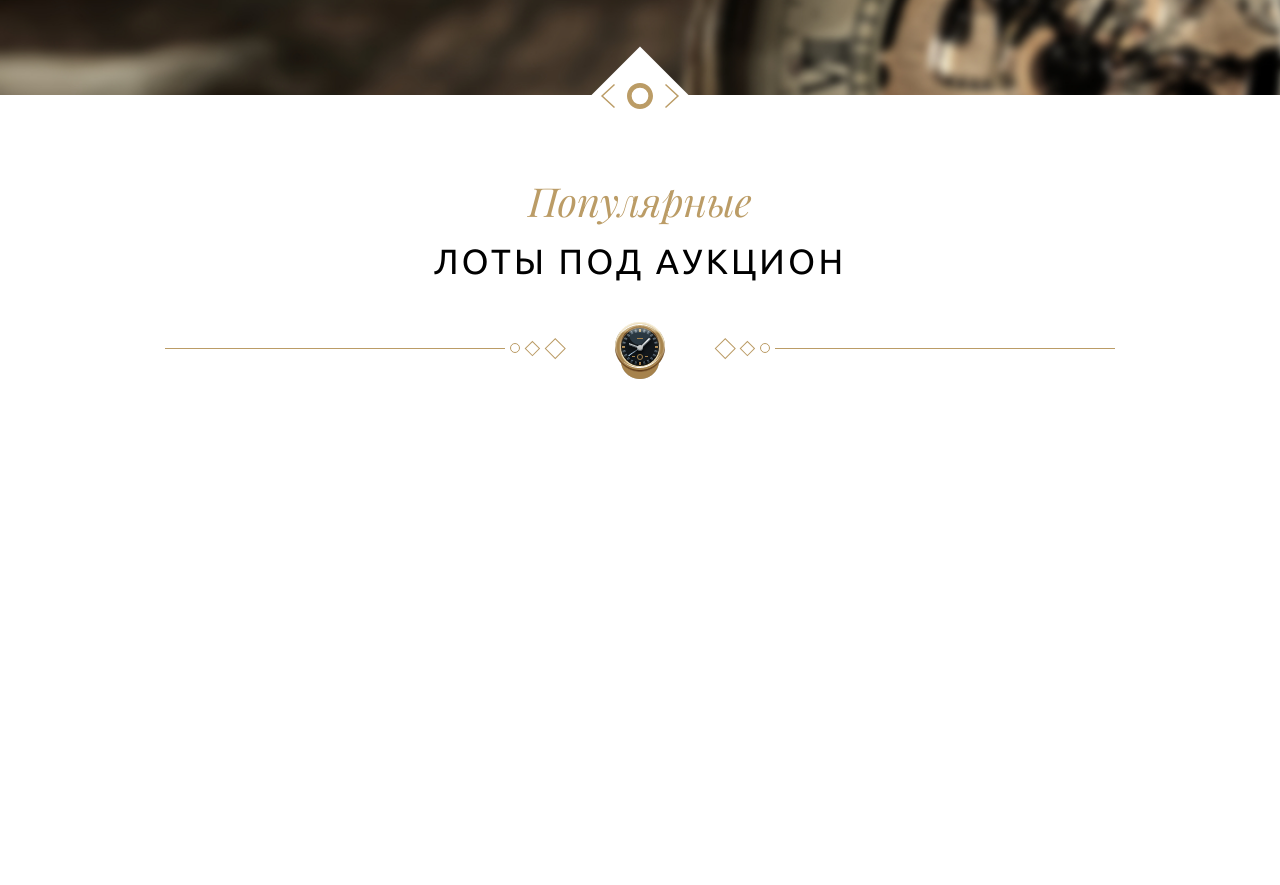
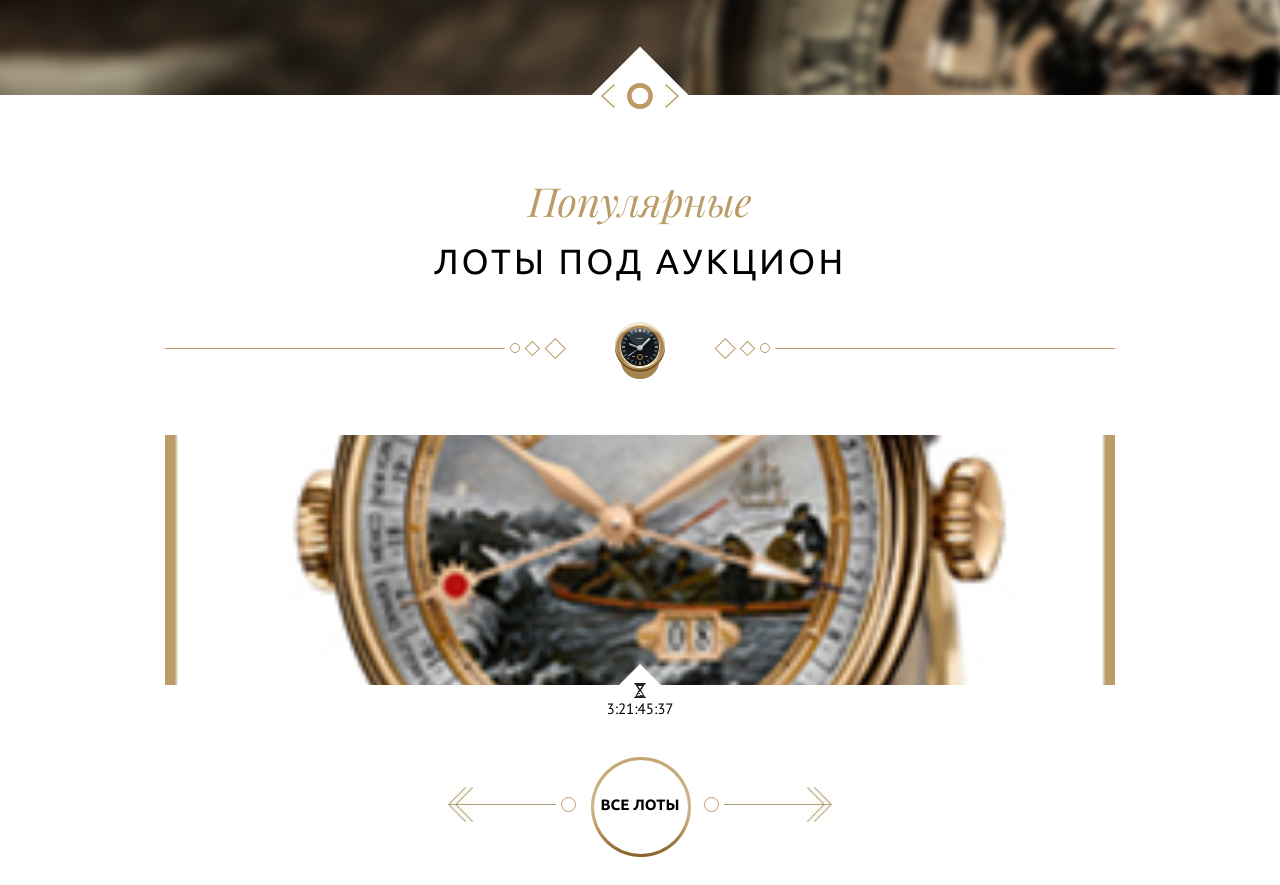
Before and after one commit to Aandi1989/Luxtrader, a website built with Parcel: page src/index.html in a window 1280 px wide. Shown: the part 489-1374 px from the top of the page. Before the commit the page ends 987 px from the top, so only its background shows below. Built offline with nearby package versions, Linux system fonts and the light colour scheme.

Commit message:
block lot in process

```diff
--- a/package.json
+++ b/package.json
@@ -1,7 +1,7 @@
 {
   "browserslist": "> 0.25%",
   "scripts": {
-    "dev": "parcel ./src/*.html --port 3000 --open",
+    "dev": "parcel ./src/*.html --port 3001 --open",
     "build": "rm -rf ./dist && parcel build ./src/*.pug --public-url .",
     "local": "yarn && yarn dev",
     "prettier": "prettier --ignore-path .gitignore \"**/*.+(js|jsx|json|ts|tsx|css|scss)\"",
--- a/src/index.html
+++ b/src/index.html
@@ -104,12 +104,12 @@
                     <div class="controlMainSlider__arrow controlMainSlider__arrow_next"> <img src="./static/images/icons/arrow2.svg" alt=""></div>
                 </div>
             </div>
-            <div class="lots">
+            <section class="lots">
                 <div class="lots__container _container">
                     <div class="lots__header blockHeader">
                         <div class="blockHeader__title title">
                             <div class="title__item">Популярные</div>
-                            <div class="title__main">лоты Под аукцион</div>
+                            <h2 class="title__main">лоты Под аукцион</h2>
                         </div>
                         <div class="blockHeader__decor blockDecor">
                             <div class="blockDecor__items">
@@ -123,11 +123,38 @@
                             </div>
                         </div>
                     </div>
-                    <div class="lots__slider">
-
+                    <div class="lots__slider sliderLots">
+                        <div class="sliderLots__body">
+                            <div class="sliderLots__slide">
+                                <div class="lot">
+                                    <div class="lot__header">
+                                        <a class="lot__image _ibg">
+                                            <img src="./static/images/lots/lot1-1.jpg" alt="">
+                                        </a>
+                                    </div>
+                                    <div class="lot__timer timerLot">
+                                        <div class="timerLot__icon">
+                                            <img src="./static/images/lots/sandWatch.png" alt="">
+                                        </div>
+                                        <div class="timerLot__item">
+                                            3:21:45:37
+                                        </div>
+                                    </div>
+                                </div>
+                            </div>
+                        </div>
+                        <div class="sliderLots__control controlSliderLots">
+                            <div class="controlSliderLots__arrow">
+                                <span></span>
+                            </div>
+                            <a class="controlSliderLots__link">Все лоты</a>
+                            <div class="controlSliderLots__arrow">
+                                <span></span>
+                            </div>
+                        </div>
                     </div>
                 </div>
-            </div>
+            </section>
         </main>
         <footer class="footer"></footer>
     </div>
--- a/src/styles/index.scss
+++ b/src/styles/index.scss
@@ -667,6 +667,115 @@ body {
 }
 
 
+.sliderLots {
+  &__body {}
+  &__slide {}
+  &__control {}
+}
+.controlSliderLots {
+  display: flex;
+  justify-content: center;
+  align-items: center;
+  &__arrow {
+    cursor: pointer;
+    flex: 0 0 108px;
+    display: flex;
+    align-items:center;
+    span{
+      background:url("../static/images/lots/arrow.jpg") 0 0 no-repeat;
+      width: 108px;
+      height: 35px;
+    }
+    &:after {
+      content:'';
+      width: 15px;
+      margin: 0 5px;
+      height: 15px;
+      border-radius:50%;
+      border:1px solid #bb9c66;
+    }
+    &:last-child{
+      flex-direction: row-reverse;
+      span{
+        transform: rotate(180deg);
+      }
+    }
+  }
+  &__link {
+    position: relative;
+    font-size: 15px;
+    line-height: 15px;
+    color:#000;
+    font-weight: 700;
+    text-transform: uppercase;
+    font-family: 'Ubuntu';
+    margin: 0 20px;
+    &:after{
+      content:'';
+      position: absolute;
+      width: 220px;
+      height: 220px;
+      left: -70px;
+      top: -100px;
+      background:url(../static/images/lots/circle.png)  no-repeat;
+    }
+  }
+}
+
+//====================================
+
+.lot {
+  // border:1px solid red;
+  &__header {
+    text-align: center;
+    // border:1px solid yellow;
+    margin:0px 0px 30px 0px;
+  }
+  &__image {
+    display: block;
+    height: 250px;
+    // width: 250px;
+  }
+  &__timer {}
+}
+.timerLot {
+  // border:1px solid green;
+  width: 72px;
+  height: 72px;
+  transform: translate(0px, -50%);
+  display: flex;
+  flex-direction: column;
+  margin: 0 auto;
+  align-items:center;
+  padding:4px 0px 0px 0px;
+  // justify-content: center;
+  div{
+    position: relative;
+    z-index: 2;
+  }
+  &:before{
+    content:'';
+    background-color:#fff;
+    width: 100%;
+    height: 100%;
+    position: absolute;
+    top: 0;
+    left: 0;
+    transform: rotate(-45deg);
+  }
+
+  &__icon {
+    margin:0px 0px 3px 0px;
+  }
+  &__item {
+    font-size: 15px;
+  }
+}
+
+
+
+
+
 
 
 
```
Also changed, not shown: src/static/images/lots/arrow.jpg (added), src/static/images/lots/circle.png (added), src/static/images/lots/lot1-1.jpg (added), src/static/images/lots/lot2-1.jpg (added), src/static/images/lots/lot3-1.jpg (added), src/static/images/lots/sandWatch.png (added).
